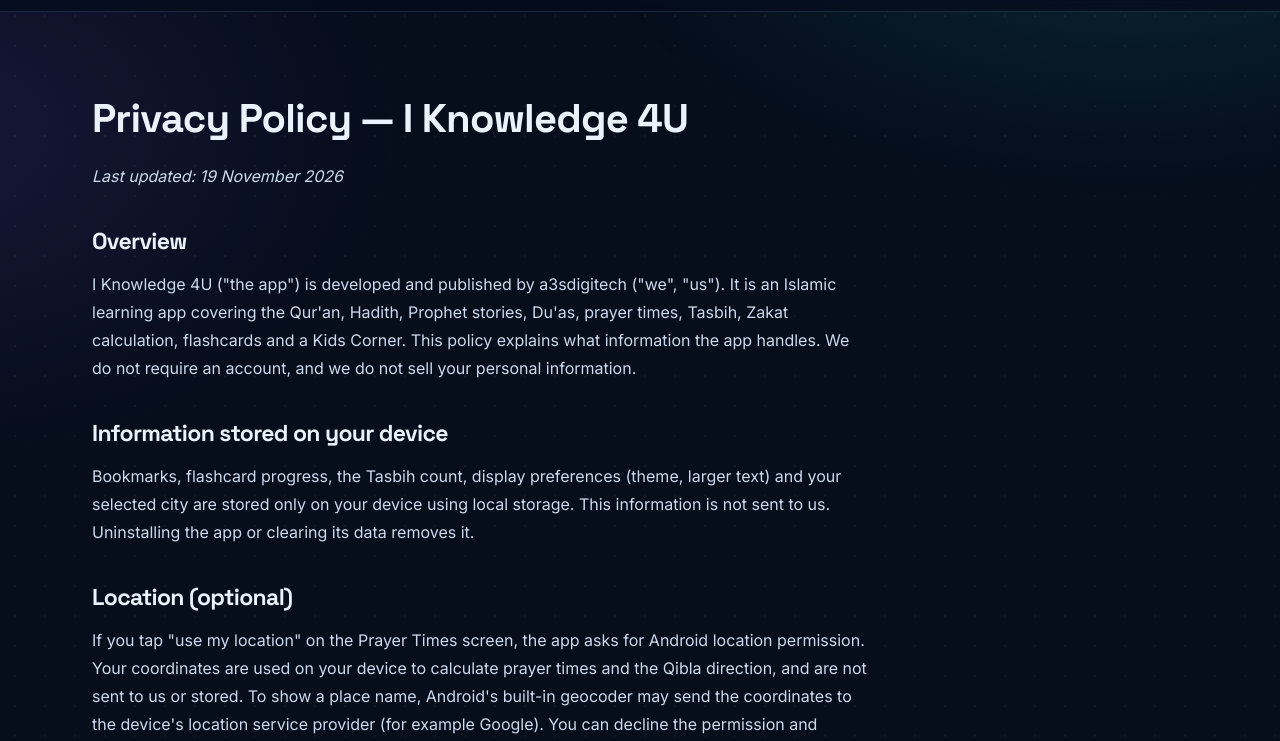
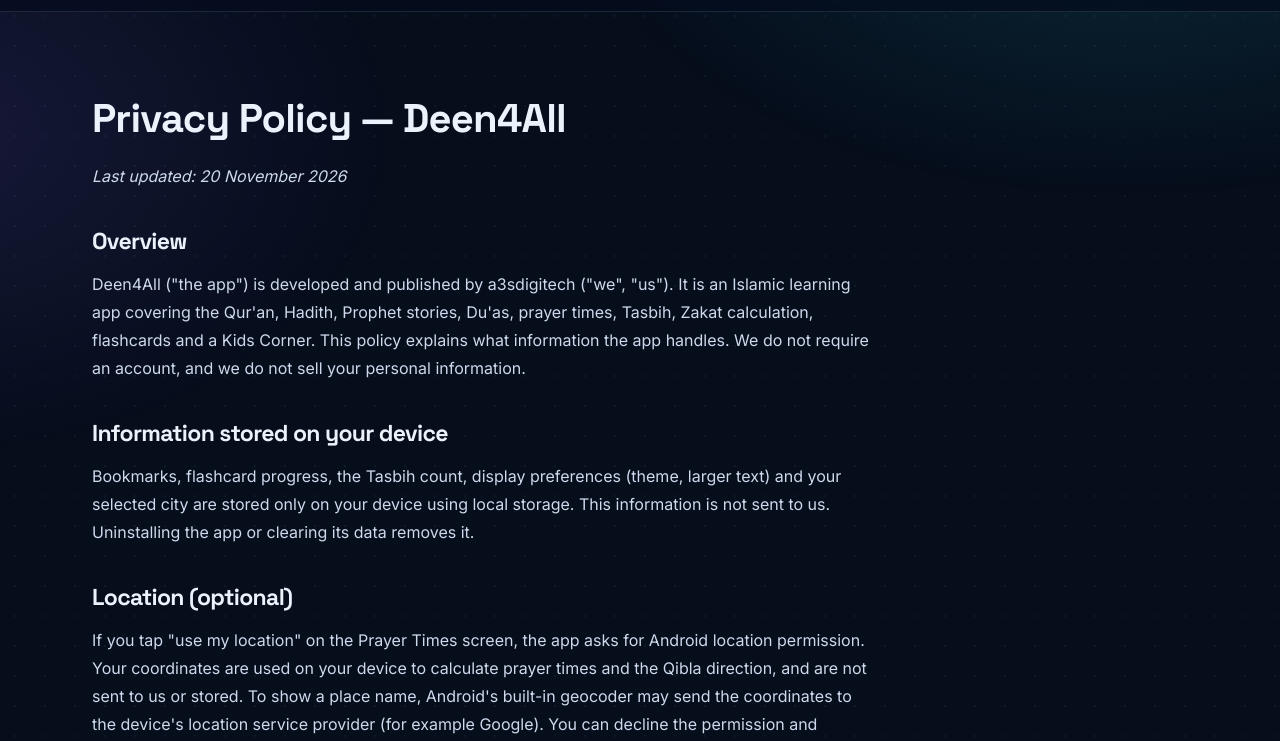
Before and after one commit to shahnawazrathod86/a3sdigitech, a plain HTML site: page iknowledge4u-privacy.html in a window 1280 px wide. Shown: the part 59-800 px from the top of the page. Drawn offline with Linux system fonts and the light colour scheme.

Commit message:
Rename app to Deen4All in privacy policy
Co-Authored-By: Claude Sonnet 5.5 <noreply@anthropic.com>

```diff
--- a/iknowledge4u-privacy.html
+++ b/iknowledge4u-privacy.html
@@ -3,13 +3,13 @@
 <head>
 <meta charset="utf-8">
 <meta name="viewport" content="width=device-width,initial-scale=1">
-<title>I Knowledge 4U Privacy Policy | A3S DIGITECH</title>
-<meta name="description" content="I Knowledge 4U Privacy Policy for the app published by A3S DIGITECH.">
+<title>Deen4All Privacy Policy | A3S DIGITECH</title>
+<meta name="description" content="Deen4All Privacy Policy for the app published by A3S DIGITECH.">
 <meta name="theme-color" content="#060d1b">
 <link rel="canonical" href="https://a3sdigitech.com/iknowledge4u-privacy.html">
 <meta property="og:site_name" content="A3S DIGITECH">
-<meta property="og:title" content="I Knowledge 4U Privacy Policy | A3S DIGITECH">
-<meta property="og:description" content="I Knowledge 4U Privacy Policy for the app published by A3S DIGITECH.">
+<meta property="og:title" content="Deen4All Privacy Policy | A3S DIGITECH">
+<meta property="og:description" content="Deen4All Privacy Policy for the app published by A3S DIGITECH.">
 <meta property="og:type" content="website">
 <meta property="og:url" content="https://a3sdigitech.com/iknowledge4u-privacy.html">
 <meta property="og:image" content="https://a3sdigitech.com/og-image.png">
@@ -33,10 +33,10 @@
 </div></header>
 <main id="main">
 
-<section><div class="wrap doc"><h1 id="privacy-policy-for-i-knowledge-4u">Privacy Policy — I Knowledge 4U</h1>
-<p><em>Last updated: 19 November 2026</em></p>
+<section><div class="wrap doc"><h1 id="privacy-policy-for-deen4all">Privacy Policy — Deen4All</h1>
+<p><em>Last updated: 20 November 2026</em></p>
 <h2>Overview</h2>
-<p>I Knowledge 4U (&quot;the app&quot;) is developed and published by a3sdigitech (&quot;we&quot;, &quot;us&quot;). It is an Islamic learning app covering the Qur&#x27;an, Hadith, Prophet stories, Du&#x27;as, prayer times, Tasbih, Zakat calculation, flashcards and a Kids Corner. This policy explains what information the app handles. We do not require an account, and we do not sell your personal information.</p>
+<p>Deen4All (&quot;the app&quot;) is developed and published by a3sdigitech (&quot;we&quot;, &quot;us&quot;). It is an Islamic learning app covering the Qur&#x27;an, Hadith, Prophet stories, Du&#x27;as, prayer times, Tasbih, Zakat calculation, flashcards and a Kids Corner. This policy explains what information the app handles. We do not require an account, and we do not sell your personal information.</p>
 <h2>Information stored on your device</h2>
 <p>Bookmarks, flashcard progress, the Tasbih count, display preferences (theme, larger text) and your selected city are stored only on your device using local storage. This information is not sent to us. Uninstalling the app or clearing its data removes it.</p>
 <h2>Location (optional)</h2>
@@ -64,7 +64,7 @@
 <div><a class="brand" href="index.html"><img src="logo-mark.png" alt="" width="61" height="42"><span>A3S <span class="d">DIGITECH</span></span></a>Software, websites and mobile apps, built in India.<br>Ahmedabad, Gujarat, India<br><a href="mailto:support@a3sdigitech.com" style="display:inline">support@a3sdigitech.com</a></div>
 <div><h4>Company</h4><a href="about.html">About us</a><a href="services.html">Services</a><a href="apps.html">Our apps</a><a href="contact.html">Contact</a></div>
 <div><h4>Legal</h4><a href="privacy.html">Privacy policy</a><a href="terms.html">Terms of use</a></div>
-<div><h4>App privacy policies</h4><a href="aarogyabestie-privacy.html">Aarogya Bestie</a><a href="lumelo-privacy.html">Lumelo</a><a href="paisaset-privacy.html">PaisaSet</a><a href="dutybook-privacy.html">DutyBook</a><a href="iknowledge4u-privacy.html">I Knowledge 4U</a></div>
+<div><h4>App privacy policies</h4><a href="aarogyabestie-privacy.html">Aarogya Bestie</a><a href="lumelo-privacy.html">Lumelo</a><a href="paisaset-privacy.html">PaisaSet</a><a href="dutybook-privacy.html">DutyBook</a><a href="iknowledge4u-privacy.html">Deen4All</a></div>
 </div>
 <div class="bottom">&copy; 2026 A3S DIGITECH. All rights reserved.</div>
 </div></footer>
```
